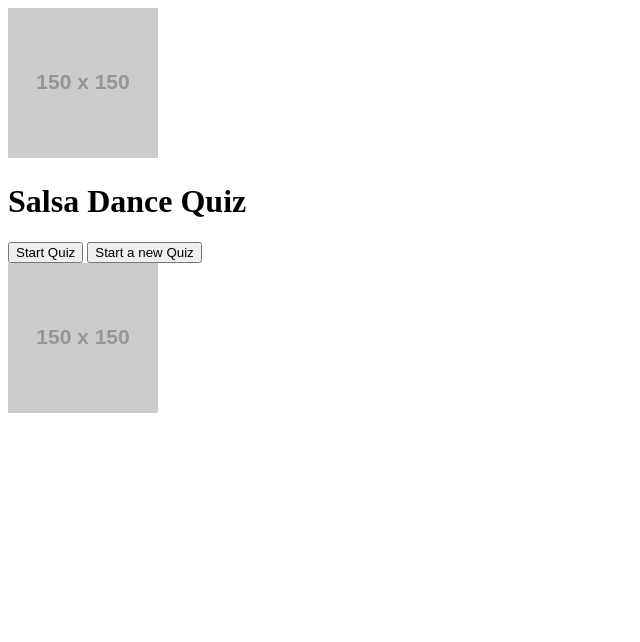
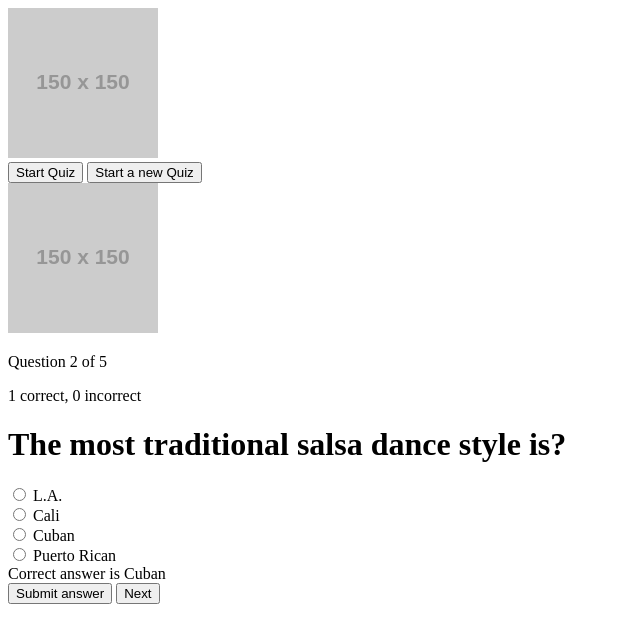
Before and after one commit to Renniesb/salsa-quiz-app, a plain HTML site: page index.html in a window 1280 px wide. Shown: the whole page, without its empty margins (0-640 px from the left). Drawn offline with Linux system fonts and the light colour scheme; placeholder pictures from the web are drawn by us.

Commit message:
combine all html in index

```diff
--- a/index.html
+++ b/index.html
@@ -7,17 +7,37 @@
     <link rel="stylesheet" href="style.css" />
   </head>
   <body>
-    <div class="start-end-screens">
-      <div style="grid-area: photo" class="start-photo">
+    <div class="start-end-screen">
+      <div style="grid-area: photo" class="photo">
         <img src="https://via.placeholder.com/150" alt="salsa-image-2" />
       </div>
       <div class="start-end-info" style="grid-area: header">
-        <h1>Salsa Dance Quiz</h1>
         <button id="start-quiz">Start Quiz</button>
         <button id="new-quiz">Start a new Quiz</button>
       </div>
-      <div style="grid-area: photo2" class="start-photo">
+      <div style="grid-area: photo2" class="photo">
         <img src="https://via.placeholder.com/150" alt="salsa-image-1" />
+      </div>
+    </div>
+    <div class="question-screen">
+      <div style="grid-area: header">
+        <p>Question 2 of 5</p>
+        <p>1 correct, 0 incorrect</p>
+        <h1>The most traditional salsa dance style is?</h1>
+        <form action="">
+          <input type="radio" id="la" name="dance-type" value="L.A" />
+          <label for="la">L.A.</label><br />
+          <input type="radio" id="cali" name="dance-type" value="Cali" />
+          <label for="cali">Cali</label><br />
+          <input type="radio" id="cuban" name="dance-type" value="Cuban" />
+          <label for="cuban">Cuban</label><br />
+          <input type="radio" id="pr" name="dance-type" value="PuertoRican" />
+          <label for="pr">Puerto Rican</label>
+        </form>
+        <div class="feedback"></div>
+        <div class="correct-answer">Correct answer is Cuban</div>
+        <button class="submit-answer">Submit answer</button>
+        <button class="next">Next</button>
       </div>
     </div>
   </body>
--- a/style.css
+++ b/style.css
@@ -3,7 +3,7 @@
   justify-content: center;
 }
 
-/* .start-photo {
+/* .photo {
   display: flex;
   justify-content: center;
 } */
@@ -16,7 +16,7 @@
 .incorrect {
   background-color: lightcoral;
 }
-.main-screens {
+.start-end-screen .question-screen {
   /* border: solid black 1px; */
   display: grid;
   grid-template-areas: ". photo header photo2 .";
```
Also changed, not shown: question.html (+5 -2 lines), script.js (+8 -0 lines).
